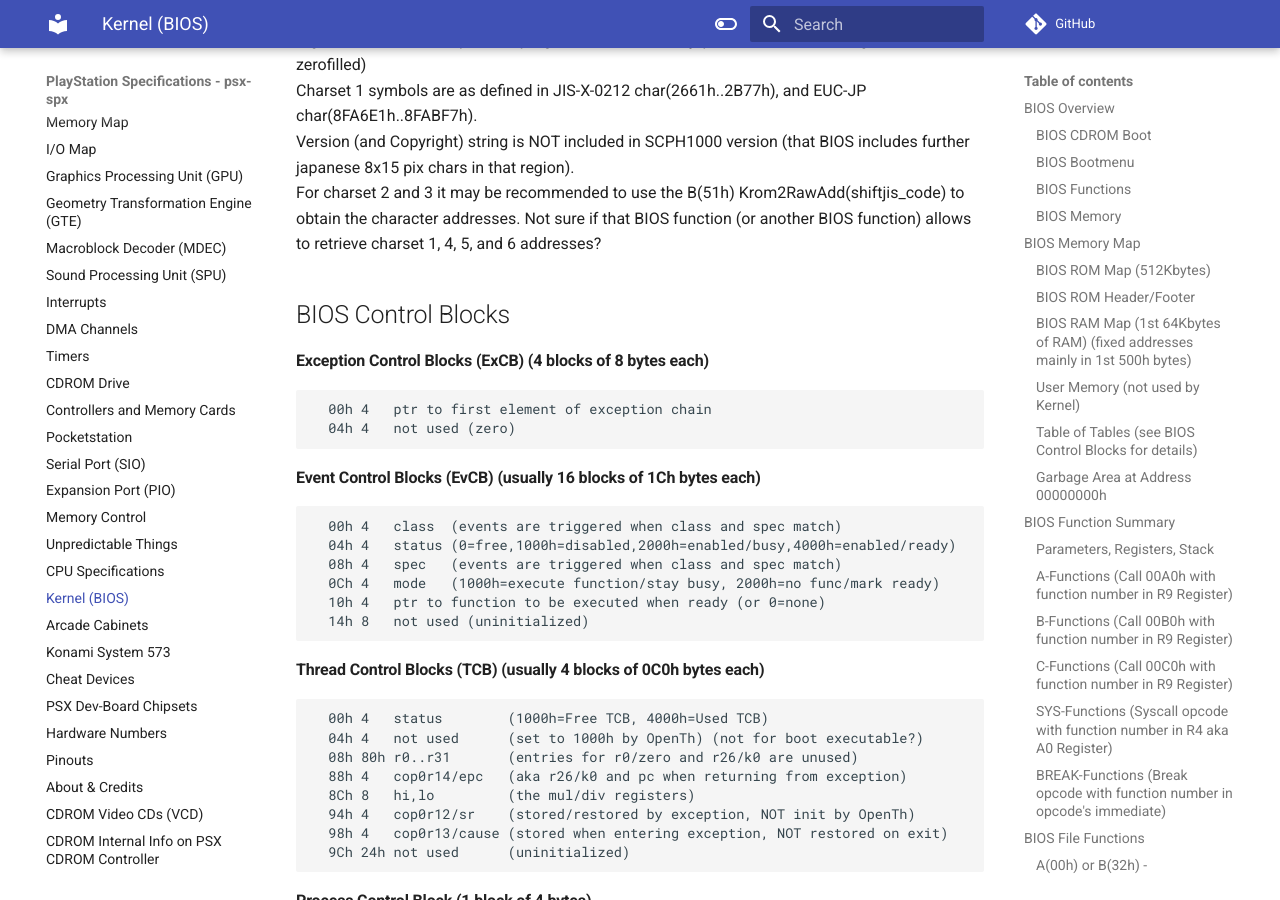
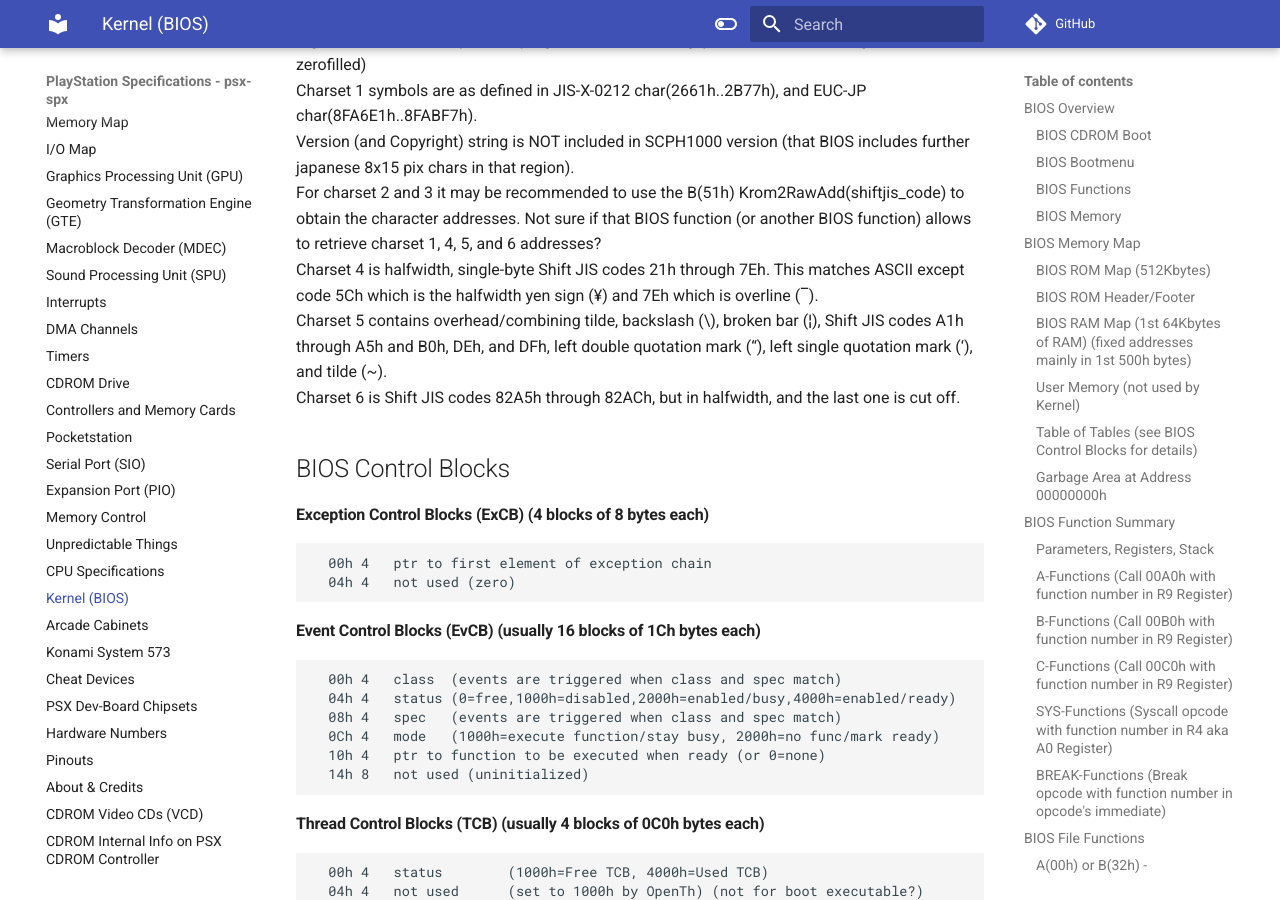
Before and after one commit to psx-spx/psx-spx.github.io, an MkDocs documentation site: the page built from docs/kernelbios.md, in a window 1280 px wide and 900 px high, scrolled down 57471 px. Built offline with MkDocs 1.6.1 and Material for MkDocs 9.7.7, drawn with Linux system fonts in a browser that asks for light colours; comment, search, counter and statistics services are not loaded.

Commit message:
kernelbios.md: More character set descriptions

```diff
--- a/docs/kernelbios.md
+++ b/docs/kernelbios.md
@@ -2550,8 +2550,14 @@ For charset 2 and 3 it may be recommended to use the B(51h)
 Krom2RawAdd(shiftjis\_code) to obtain the character addresses. Not sure if that
 BIOS function (or another BIOS function) allows to retrieve charset 1, 4, 5,
 and 6 addresses?<br/>
-
-
+Charset 4 is halfwidth, single-byte Shift JIS codes 21h through 7Eh. This
+matches ASCII except code 5Ch which is the halfwidth yen sign (¥) and 7Eh which
+is overline (‾).<br/>
+Charset 5 contains overhead/combining tilde, backslash (\\), broken bar (¦),
+Shift JIS codes A1h through A5h and B0h, DEh, and DFh, left double quotation
+mark (“), left single quotation mark (‘), and tilde (~).<br/>
+Charset 6 is Shift JIS codes 82A5h through 82ACh, but in halfwidth, and the
+last one is cut off.
 
 ##   BIOS Control Blocks
 #### Exception Control Blocks (ExCB) (4 blocks of 8 bytes each)
```
